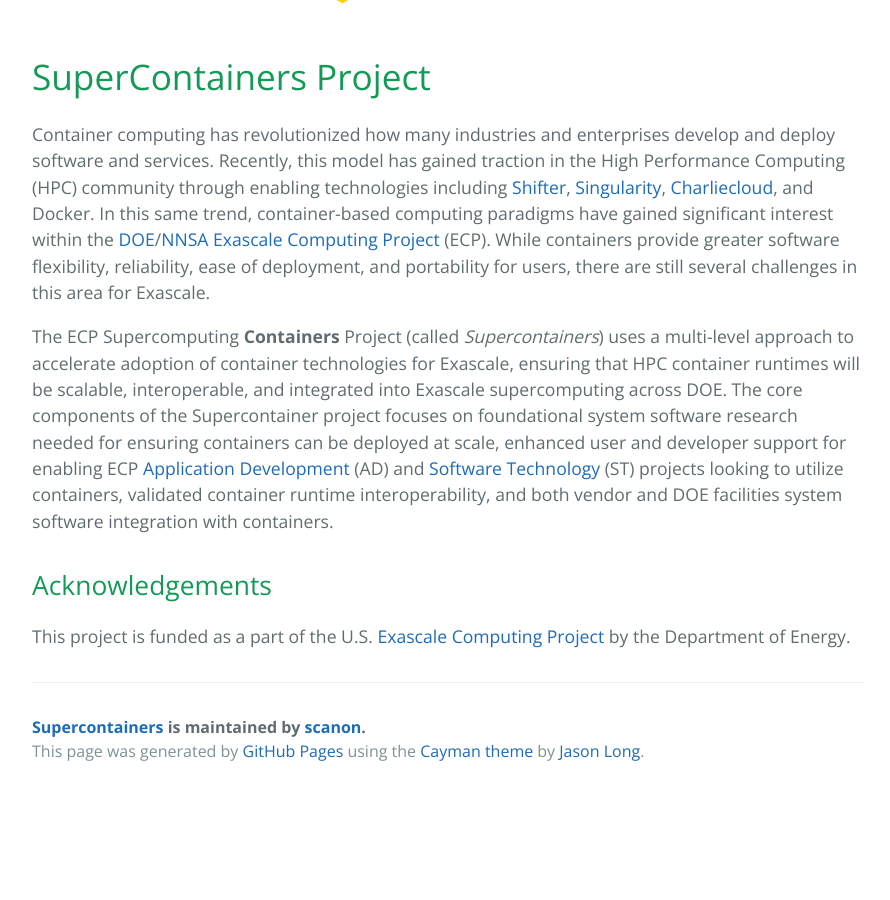
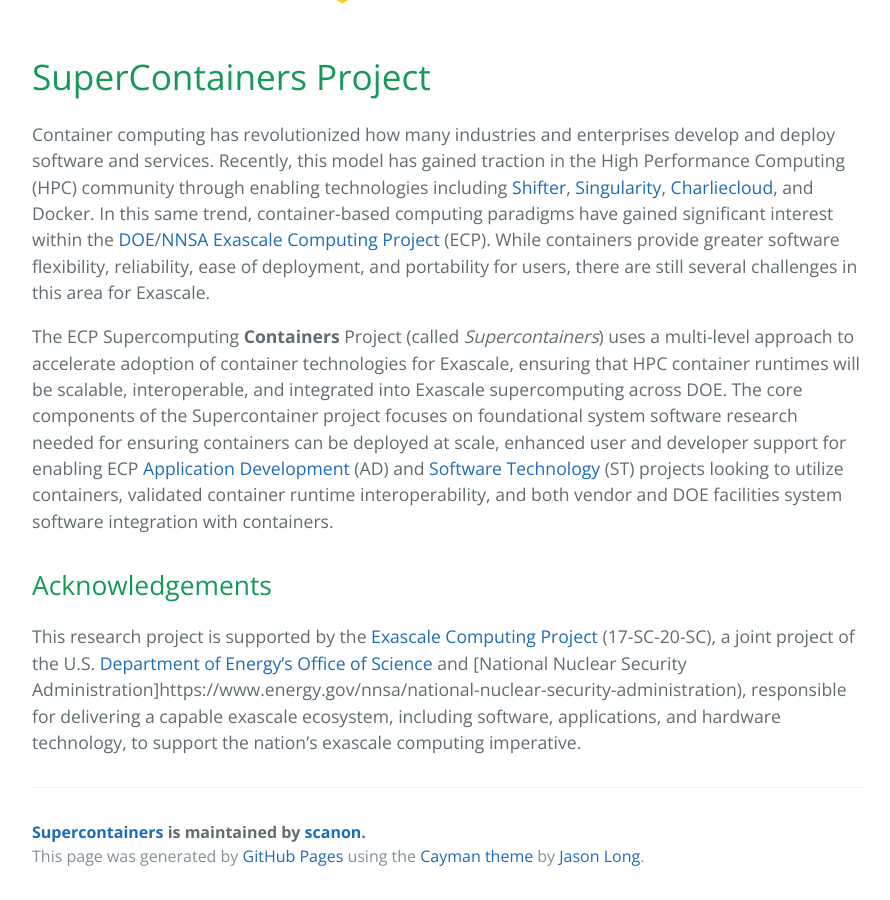
Before and after one commit to scanon/supercontainers.org, a Jekyll site: the page built from index.md, in a window 1280 px wide and 900 px high, scrolled down 975 px. Shown: the whole window, without its empty margins (192-1082 px from the left). Built offline with Jekyll 4.4.1, drawn with Linux system fonts in a browser that asks for light colours; before the commit the page ends 1770 px from its top, so only the background shows below that.

Commit message:
Updated funding statement

```diff
--- a/index.md
+++ b/index.md
@@ -15,4 +15,4 @@ The ECP Supercomputing **Containers** Project (called *Supercontainers*) uses a
 
 ## Acknowledgements
 
-This project is funded as a part of the U.S. [Exascale Computing Project](https://exascaleproject.org/) by the Department of Energy.
+This research project is supported by the [Exascale Computing Project](https://exascaleproject.org/) (17-SC-20-SC), a joint project of the U.S. [Department of Energy’s Office of Science](https://www.energy.gov/science/office-science) and [National Nuclear Security Administration]https://www.energy.gov/nnsa/national-nuclear-security-administration), responsible for delivering a capable exascale ecosystem, including software, applications, and hardware technology, to support the nation’s exascale computing imperative.
```
